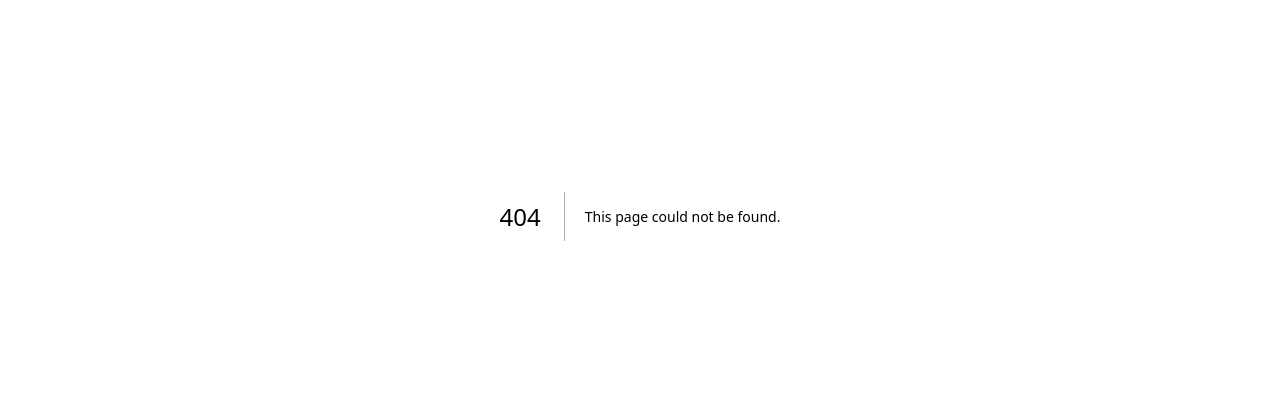
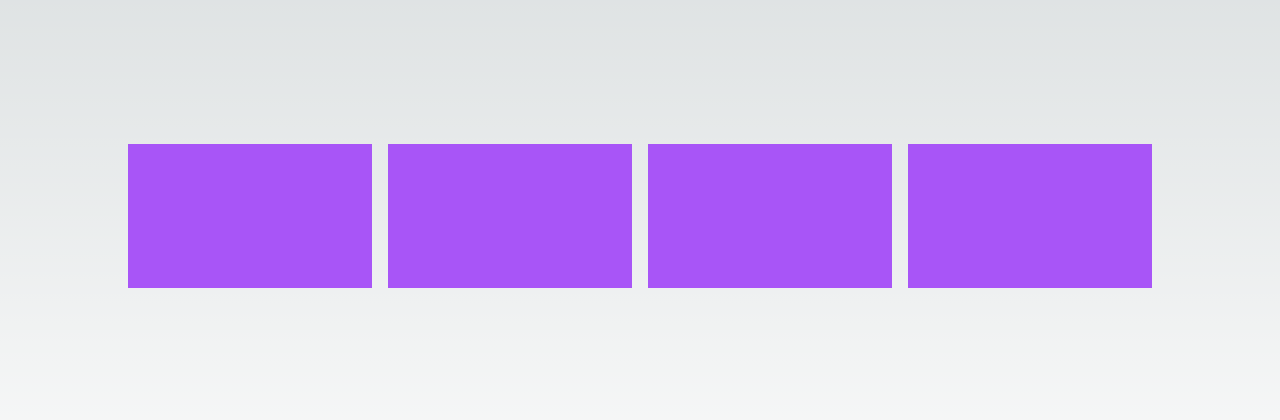
Before and after one commit to IanVictorAndrade/React-Next, a Next.js app: page /layout in a window 1280 px wide. Before the commit this address had no page. Shown: the part 184-604 px from the top of the page. Built offline with nearby package versions, Linux system fonts and the light colour scheme.

Commit message:
grid layout

```diff
--- a/package.json
+++ b/package.json
@@ -22,7 +22,7 @@
     "eslint": "^8",
     "eslint-config-next": "13.5.6",
     "postcss": "^8",
-    "tailwindcss": "^3",
+    "tailwindcss": "^3.4.1",
     "typescript": "^5"
   }
 }
--- /dev/null
+++ b/src/components/layout/Grid.tsx
@@ -0,0 +1,21 @@
+interface GridProps {
+    cols?: number
+    sm?: number
+    md?: number
+    lg?: number
+    xl?: number
+    xl2?: number
+    children: any
+}
+
+export default function Grid(props: GridProps) {
+    //             grid grid-cols-1 sm:grid-cols-2 lg:grid-cols-4
+    return (
+        <div className={`
+            grid grid-cols-${props.cols ?? 1}
+            gap-4 w-full
+        `}>
+            {props.children}
+        </div>
+    )
+}
--- a/src/components/listas/Carrinho.tsx
+++ b/src/components/listas/Carrinho.tsx
@@ -1,7 +1,5 @@
 import ItemCarrinho from "@/model/ItemCarrinho"
 import CarrinhoItem from "./CarrinhoItem"
-import { IconCircleX } from "@tabler/icons-react"
-import CarrinhoVazui from "./CarrinhoVazio"
 import CarrinhoVazio from "./CarrinhoVazio"
 import Moeda from "@/utils/Moeda"
 
--- a/src/components/listas/TabelaSerieA.tsx
+++ b/src/components/listas/TabelaSerieA.tsx
@@ -1,5 +1,3 @@
-import { text } from "stream/consumers";
-
 interface TabelaSerieAProps {
     times: string[]
 }
--- /dev/null
+++ b/src/pages/layout/index.tsx
@@ -0,0 +1,16 @@
+import Grid from "@/components/layout/Grid";
+
+export default function PaginaLayout() {
+    return (
+        <div className="flex flex-col justify-center items-center h-screen">
+            <div className="w-[90%] lg:w-4/5">
+                <Grid cols={4}>
+                    <div className="h-36 w-full bg-purple-500"></div>
+                    <div className="h-36 w-full bg-purple-500"></div>
+                    <div className="h-36 w-full bg-purple-500"></div>
+                    <div className="h-36 w-full bg-purple-500"></div>
+                </Grid>
+            </div>
+        </div>
+    )
+}
--- a/tailwind.config.ts
+++ b/tailwind.config.ts
@@ -5,6 +5,12 @@ const config: Config = {
     './src/pages/**/*.{js,ts,jsx,tsx,mdx}',
     './src/components/**/*.{js,ts,jsx,tsx,mdx}',
     './src/app/**/*.{js,ts,jsx,tsx,mdx}',
+  ],
+  safelist: [
+    {
+      pattern: /^grid-cols-/,
+      variants: ['sm', 'md', 'lg', 'xl', '2xl']
+    }
   ],
   theme: {
     extend: {
```
Also changed, not shown: 1 other file (tests, documents, lock files or other folders).
